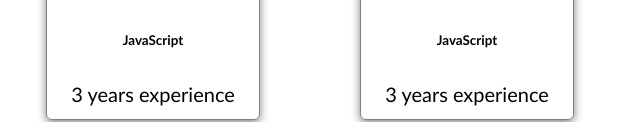
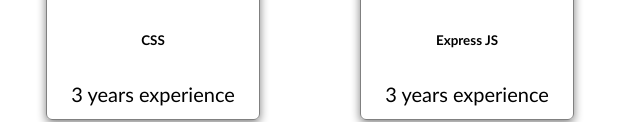
Before and after one commit to ezegeorgechukwuma/george-portfolio, a plain HTML site: page index.html in a window 1280 px wide. Shown: the part 861-983 px from the top of the page, 640-1280 px from the left. Drawn offline with Linux system fonts and the light colour scheme.

Commit message:
updated my skills section

```diff
--- a/index.html
+++ b/index.html
@@ -73,12 +73,12 @@
 
         <div class="skill">
           <img src="html_finalprojimages/js.jpeg"/>
-          <h6>JavaScript</h6>
+          <h6>CSS</h6>
           <p>3 years experience</p>
         </div>
         <div class="skill">
           <img src="html_finalprojimages/js.jpeg"/>
-          <h6>JavaScript</h6>
+          <h6>Express JS</h6>
           <p>3 years experience</p>
         </div>
         <div class="skill">
```
